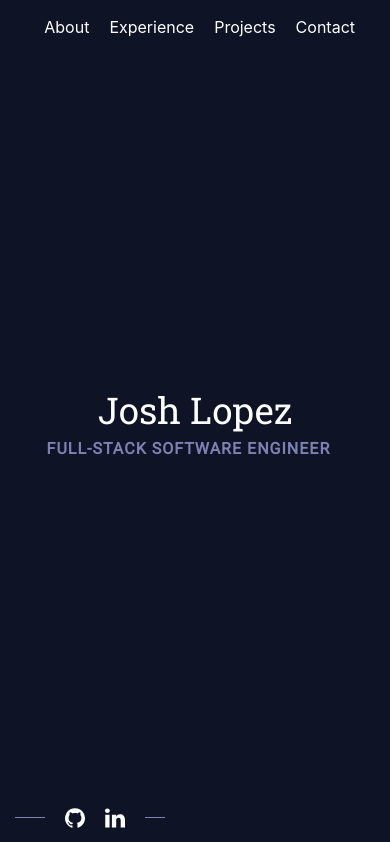
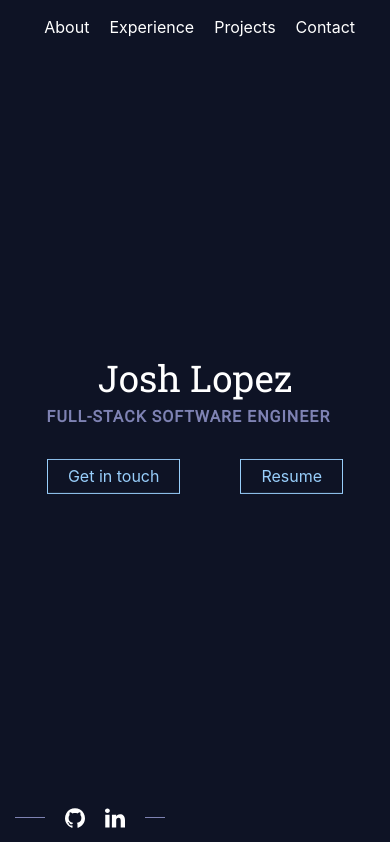
Before and after one commit to joshlopez97/portfolio-site, a React (Create React App) app: page / in a window 390 px wide. Shown: the top 842 px of the page. Built offline with nearby package versions, Linux system fonts and the light colour scheme.

Commit message:
Add buttons to homepage

```diff
--- a/src/components/home.css
+++ b/src/components/home.css
@@ -34,7 +34,25 @@
   color: #7e82b3;
   opacity: 0;
   animation: fadeup 0.5s ease-in forwards;
-  animation-delay: 0.6s;
+  animation-delay: 0.7s;
+}
+a.home-btn {
+  margin: 30px 30px 0;
+  display: inline-block;
+  height: 50px;
+  border: 1px solid #98cefb;
+  padding: 0 30px;
+  color: #98cefb;
+  line-height: calc(50px - 2.7pt);
+  font-size: 16pt;
+  opacity: 0;
+  animation: fadeup 0.5s ease-in forwards;
+  animation-delay: 0.9s;
+}
+a.home-btn:hover {
+  color: #77a5cc;
+  border: 1px solid #77a5cc;
+  background: #98cefb12;
 }
 @keyframes fadeup {
   to {
@@ -56,4 +74,10 @@
   .navigation.top .line {
     display: none;
   }
+  a.home-btn {
+    font-size: 12pt;
+    height: 35px;
+    line-height: calc(35px - 2pt);
+    padding: 0 20px;
+  }
 }
--- a/src/components/home.jsx
+++ b/src/components/home.jsx
@@ -34,6 +34,8 @@ class Home extends Component {
           <div className="header-holder">
             <div className="header-text">Josh Lopez</div>
             <div className="header-subtext">Full-stack software engineer <span id="blink">_</span></div>
+            <a className="home-btn" href="mailto:joshlopez97@gmail.com">Get in touch</a>
+            <a className="home-btn" href="/JoshLopezResume.pdf">Resume</a>
           </div>
         </div>
       </div>
```
Also changed, not shown: 1 other file (tests, documents, lock files or other folders).
